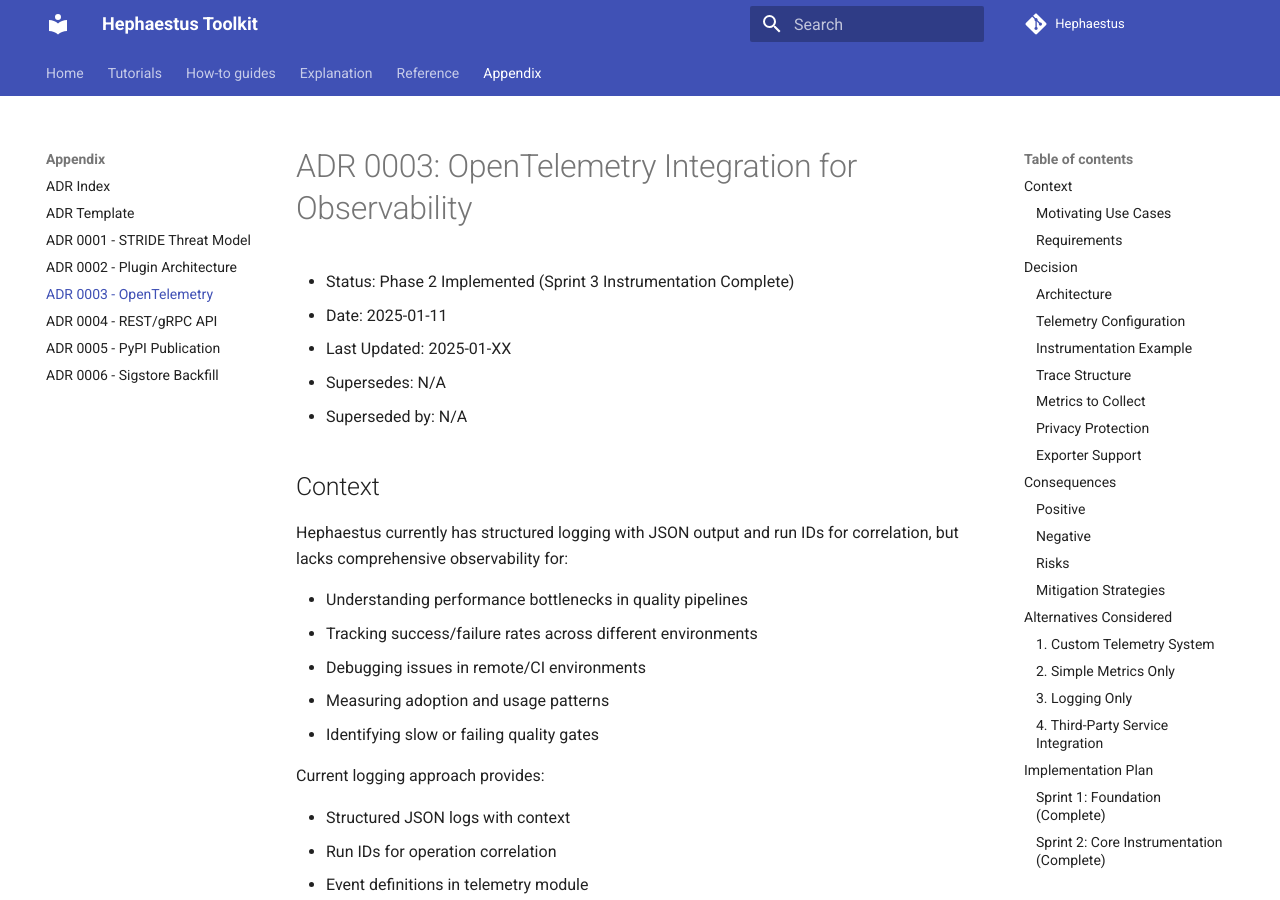
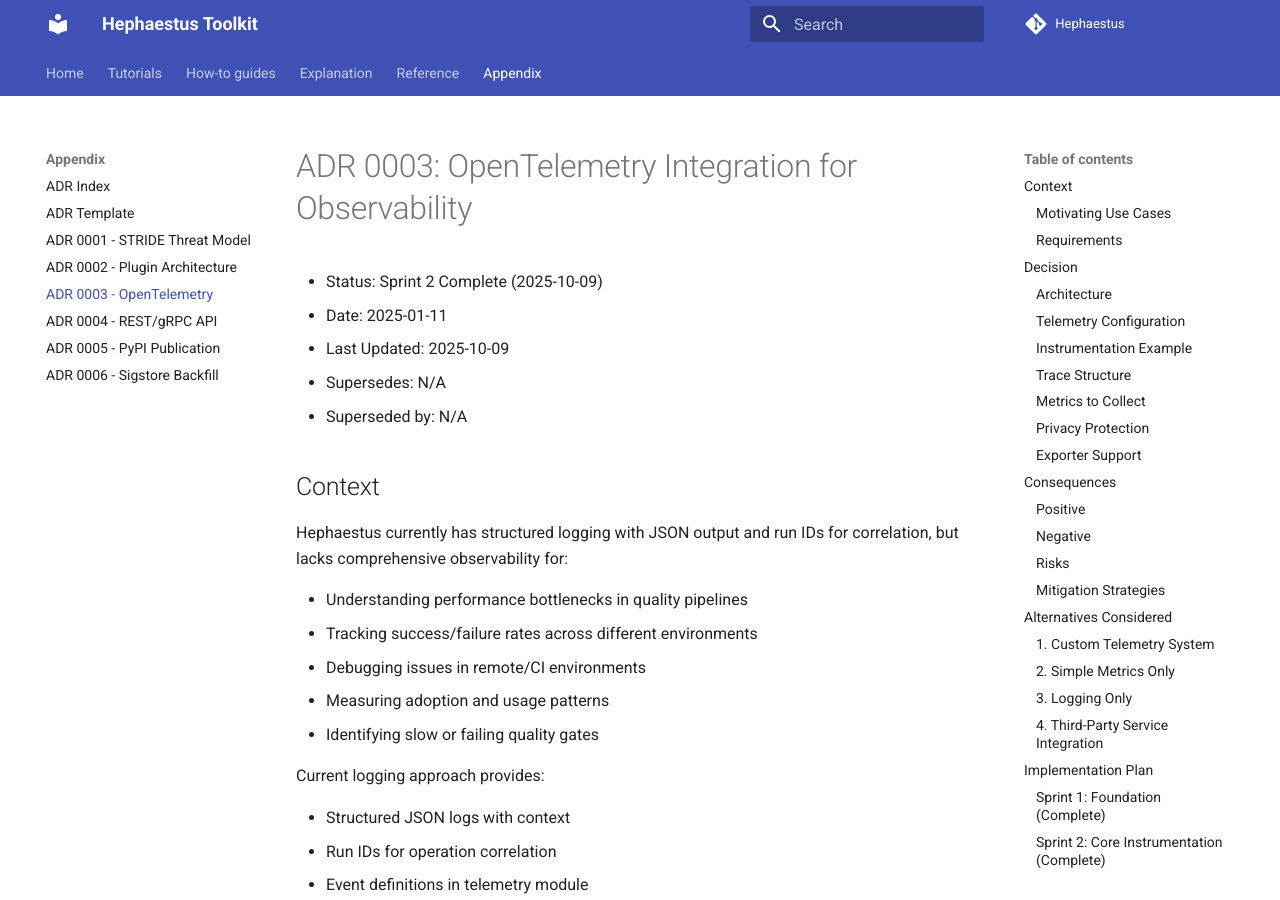
Before and after one commit to IAmJonoBo/Hephaestus, an MkDocs documentation site: the page built from docs/adr/0003-opentelemetry-integration.md, in a window 1280 px wide and 900 px high. Built offline with MkDocs 1.6.1 and Material for MkDocs 9.7.7, drawn with Linux system fonts in a browser that asks for light colours; comment, search, counter and statistics services are not loaded.

Commit message:
Update ADR status headers and fix test type annotations
Co-authored-by: IAmJonoBo <20725096+IAmJonoBo@users.noreply.github.com>

```diff
--- a/docs/adr/0003-opentelemetry-integration.md
+++ b/docs/adr/0003-opentelemetry-integration.md
@@ -1,8 +1,8 @@
 # ADR 0003: OpenTelemetry Integration for Observability
 
-- Status: Phase 2 Implemented (Sprint 3 Instrumentation Complete)
+- Status: Sprint 2 Complete (2025-10-09)
 - Date: 2025-01-11
-- Last Updated: 2025-01-XX
+- Last Updated: 2025-10-09
 - Supersedes: N/A
 - Superseded by: N/A
 
```
Also changed, not shown: docs/adr/0002-plugin-architecture.md (+2 -2 lines), docs/adr/0004-rest-grpc-api.md (+2 -1 lines), docs/adr/0005-pypi-publication.md (+2 -1 lines), docs/adr/0006-sigstore-backfill.md (+2 -1 lines), 2 other files.
